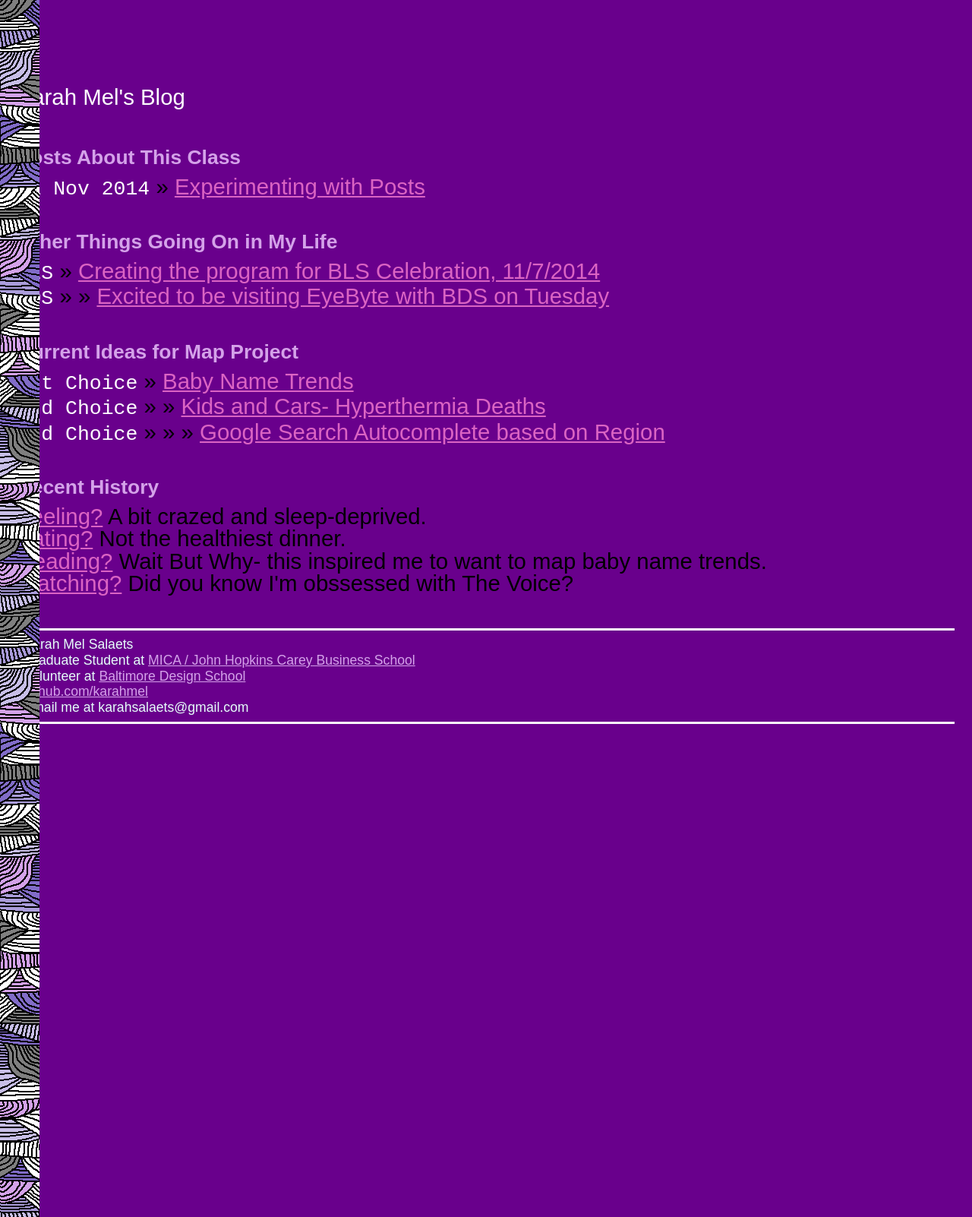
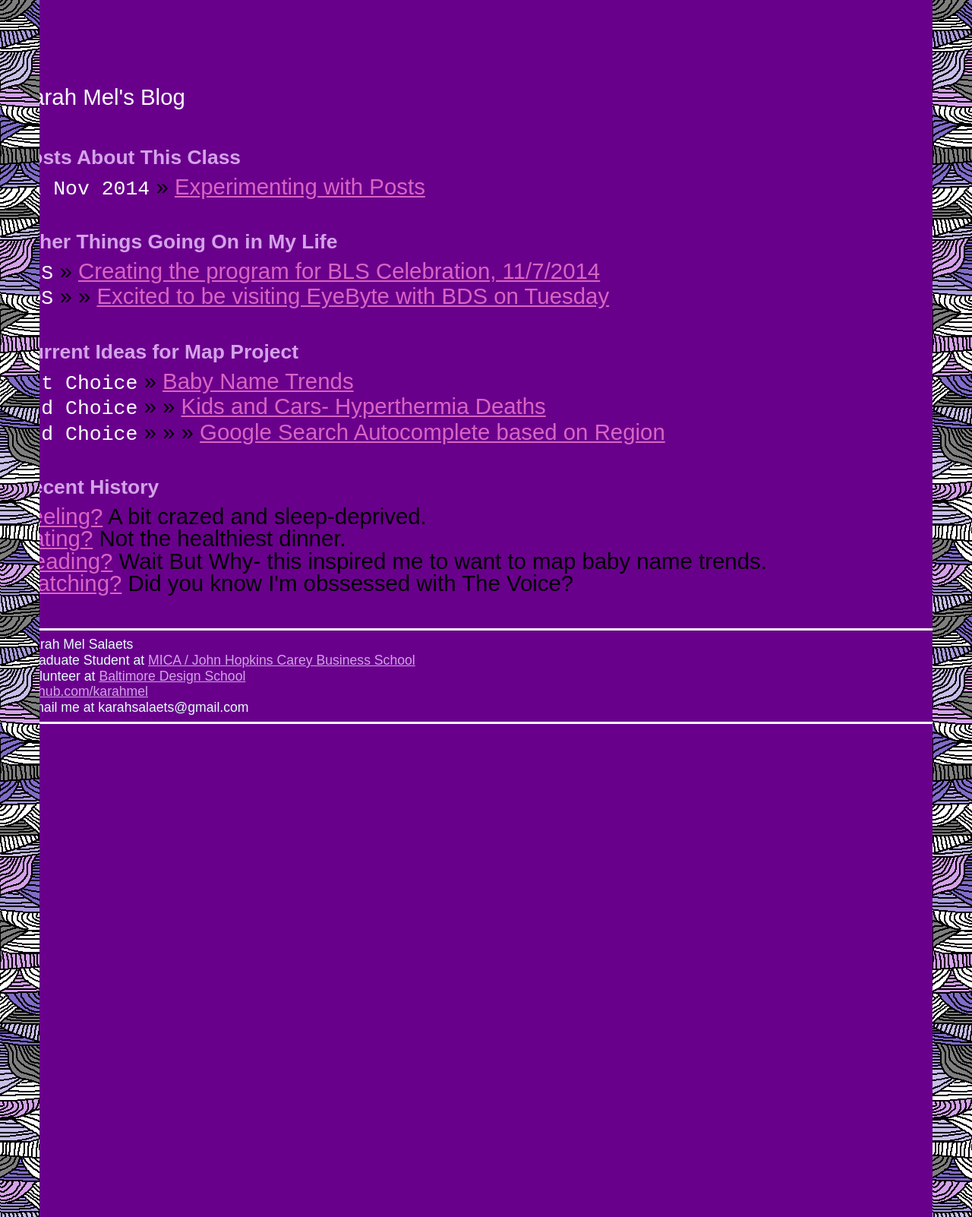
Before and after one commit to Karahmel/Blog, a Jekyll site: the page built from index.html, in a window 1280 px wide. Shown: the whole page at 76% size. Built offline with Jekyll 4.4.1, drawn with Linux system fonts in a browser that asks for light colours; Markdown is read by kramdown in place of the engine named in the settings.

Commit message:
Update default.html

```diff
--- a/_layouts/default.html
+++ b/_layouts/default.html
@@ -20,7 +20,7 @@
 </head>
 <body>
 
-
+<img style="position: absolute; top: 0; right: 0; border: 0;" src="images/stripe.png">
 <!-- ClickTale Top part -->
 <script type="text/javascript">
 var WRInitTime=(new Date()).getTime();
```
